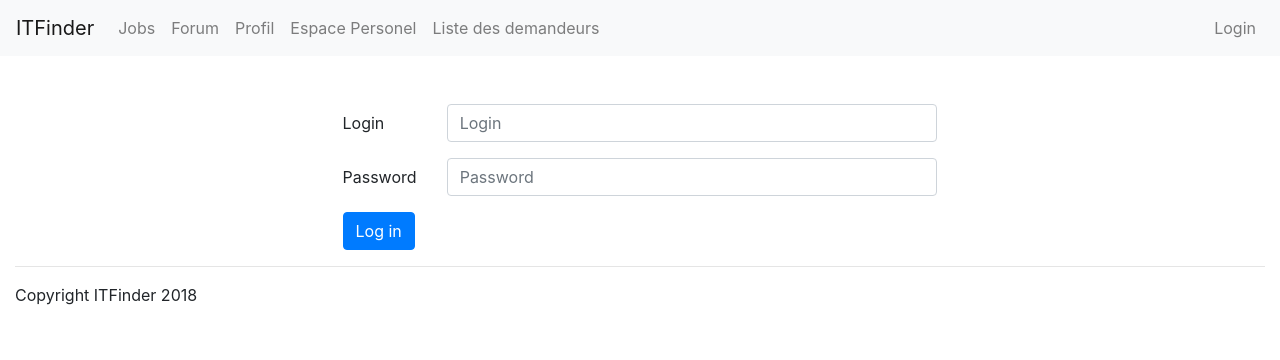
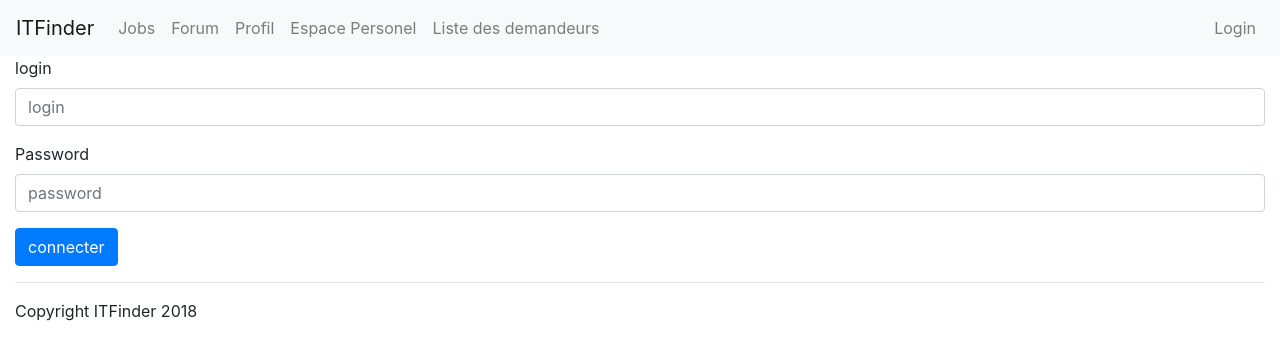
Before and after one commit to msalim23/ITFinder_FrontEnd, an Angular app: page /login in a window 1280 px wide. Shown: the top 360 px of the page. Built offline with nearby package versions, Linux system fonts and the light colour scheme.

Commit message:
on a essayé de login mais ça marche pas

```diff
--- /dev/null
+++ b/src/app/domain/iuser.ts
@@ -0,0 +1,16 @@
+import { IJob } from '../domain/ijob';
+
+export interface IUser {
+  login: string;
+  password: string;
+  nom: string;
+  prenom: string;
+  email: string;
+  cv: string;
+  actif: boolean;
+  candidatures: IJob[];
+  nomEntreprise: string;
+  adresseEntreprise: string;
+  numTel: string;
+  siteWeb: string;
+}
--- a/src/app/header/header.component.ts
+++ b/src/app/header/header.component.ts
@@ -1,6 +1,7 @@
 import { Component, OnInit } from '@angular/core';
-import { IDemandeur } from '../domain/idemandeur';
+import { IUser } from '../domain/iuser';
 import { LoginService } from '../services/login.service';
+import { ILoginInfo } from '../domain/ilogin-info';
 
 @Component({
   selector: 'app-header',
@@ -9,12 +10,24 @@ import { LoginService } from '../services/login.service';
 })
 export class HeaderComponent implements OnInit {
 
-  utilisateur: IDemandeur = {
+  utilisateur: IUser = {
     login: '',
     password: '',
     nom: '',
     prenom: '',
     email: '',
+    cv: '',
+    actif: true,
+    candidatures: [],
+    nomEntreprise: '',
+    adresseEntreprise: '',
+    numTel: '',
+    siteWeb: '',
+  };
+
+  loginInfo: ILoginInfo = {
+    login: '',
+    password: ''
   };
 
   constructor(private _service: LoginService) { }
@@ -23,7 +36,7 @@ export class HeaderComponent implements OnInit {
   }
 
   login() {
-    this._service.login(this.utilisateur);
+    this._service.login(this.loginInfo).subscribe((resp: IUser) => this.utilisateur = resp);
   }
 
 }
--- a/src/app/inscription/inscription.component.ts
+++ b/src/app/inscription/inscription.component.ts
@@ -1,5 +1,5 @@
 import { Component, OnInit } from '@angular/core';
-import { IDemandeur } from '../domain/idemandeur';
+import { IUser } from '../domain/iuser';
 import { Route, Router } from '../../../node_modules/@angular/router';
 import { DemandeursService } from '../services/demandeur.service';
 
@@ -10,12 +10,19 @@ import { DemandeursService } from '../services/demandeur.service';
 })
 export class InscriptionComponent implements OnInit {
 
-  utilisateur: IDemandeur = {
+  utilisateur: IUser = {
     login: '',
     password: '',
     nom: '',
     prenom: '',
     email: '',
+    cv: '',
+    actif: true,
+    candidatures: [],
+    nomEntreprise: '',
+    adresseEntreprise: '',
+    numTel: '',
+    siteWeb: '',
   };
 
   constructor(private _service: DemandeursService, private _router: Router) { }
--- a/src/app/liste-demandeurs/liste-demandeurs.component.ts
+++ b/src/app/liste-demandeurs/liste-demandeurs.component.ts
@@ -1,5 +1,5 @@
 import { Component, OnInit } from '@angular/core';
-import { IDemandeur } from '../domain/idemandeur';
+import { IUser } from '../domain/iuser';
 import { DemandeursService } from '../services/demandeur.service';
 
 @Component({
@@ -9,7 +9,7 @@ import { DemandeursService } from '../services/demandeur.service';
 })
 export class ListeDemandeursComponent implements OnInit {
 
-  utilisateurs: IDemandeur[] ;
+  utilisateurs: IUser[] ;
 
   constructor(private _service: DemandeursService) { }
 
--- a/src/app/login/login.component.html
+++ b/src/app/login/login.component.html
@@ -1,24 +1,15 @@
-<div class="col col-lg-6 mt-5 mx-auto">
-  <form #f="ngForm" (ngSubmit)="login()">
-    <div class="form-group row">
-      <label for="login" class="col-sm-2 col-form-label">Login</label>
-      <div class="col-sm-10">
-        <input type="login" class="form-control" id="login" placeholder="Login">
-      </div>
-    </div>
-    <div class="form-group row">
-      <label for="password" class="col-sm-2 col-form-label">Password</label>
-      <div class="col-sm-10">
-        <input type="password" class="form-control" id="password" placeholder="Password">
-      </div>
-    </div>
+<form #f="ngForm" (ngSubmit)="login()">
 
-    <div class="form-group row">
-      <div class="col-sm-10">
-        <button type="submit" class="btn btn-primary" [routerLink]="['/welcome']" >Log in</button>
-      </div>
-    </div>
-  </form>
+  <div class="form-group">
+    <label for="login">login</label>
+    <input type="text" class="form-control" name="login" id="login"
+        placeholder="login" [(ngModel)]="loginInfo.login" required minlength="3">
+  </div>
 
-
-</div>
+  <div class="form-group">
+    <label for="Password">Password</label>
+    <input type="password" class="form-control" name="Password" id="Password" rows="5"
+          placeholder="password" [(ngModel)]="loginInfo.password">
+  </div>
+  <button type="submit" class="btn btn-primary"> connecter</button>
+</form>
--- a/src/app/login/login.component.ts
+++ b/src/app/login/login.component.ts
@@ -1,8 +1,10 @@
 import { Component, OnInit } from '@angular/core';
 import { LoginService } from '../services/login.service';
 import { Router } from '@angular/router';
-import { IDemandeur } from '../domain/idemandeur';
+import { IUser } from '../domain/iuser';
 import { ILoginInfo } from '../domain/ilogin-info';
+import { Response } from '@angular/http';
+
 
 @Component({
   selector: 'app-login',
@@ -11,12 +13,19 @@ import { ILoginInfo } from '../domain/ilogin-info';
 })
 export class LoginComponent implements OnInit {
 
-  utilisateur: IDemandeur = {
+  utilisateur: IUser = {
     login: '',
     password: '',
     nom: '',
     prenom: '',
     email: '',
+    cv: '',
+    actif: true,
+    candidatures: [],
+    nomEntreprise: '',
+    adresseEntreprise: '',
+    numTel: '',
+    siteWeb: '',
   };
 
 
@@ -25,15 +34,15 @@ export class LoginComponent implements OnInit {
     password: ''
   };
 
-
   constructor(private _service: LoginService, private _router: Router) { }
 
   ngOnInit() {
   }
 
   login() {
-    this._service.login(this.loginInfo).subscribe(resp => this.utilisateur);
+   this._service.login(this.loginInfo).subscribe((resp: IUser) => this.utilisateur = resp);
 
+    // this._router.navigate(['/jobs']);
   }
 
 }
--- a/src/app/services/demandeur.service.ts
+++ b/src/app/services/demandeur.service.ts
@@ -2,7 +2,7 @@ import { Injectable } from '@angular/core';
 import { HttpClient } from '@angular/common/http';
 import { Observable } from 'rxjs';
 import { IJob } from '../domain/ijob';
-import { IDemandeur } from '../domain/idemandeur';
+import { IUser } from '../domain/iuser';
 
 @Injectable({
   providedIn: 'root'
@@ -12,18 +12,18 @@ export class DemandeursService {
   URL = 'http://localhost:8080/demandeurs/';
   constructor(private _Http: HttpClient) { }
 
-  addDemandeur(demandeur: IDemandeur): Observable<any> {
+  addDemandeur(demandeur: IUser): Observable<any> {
     return this._Http.post(this.URL , demandeur);
   }
 
 
-  getDemandeurById(id: string): Observable<IDemandeur> {
-    return this._Http.get<IDemandeur>(this.URL + id);
+  getDemandeurById(id: string): Observable<IUser> {
+    return this._Http.get<IUser>(this.URL + id);
   }
 
 
-  getDemandeurs(): Observable<IDemandeur[]> {
+  getDemandeurs(): Observable<IUser[]> {
 
-     return this._Http.get<IDemandeur[]>(this.URL);
+     return this._Http.get<IUser[]>(this.URL);
 }
 }
--- a/src/app/services/login.service.ts
+++ b/src/app/services/login.service.ts
@@ -2,7 +2,9 @@ import { Injectable } from '@angular/core';
 import { HttpClient } from '@angular/common/http';
 import { Observable } from 'rxjs';
 import { ILoginInfo } from '../domain/ilogin-info';
-import { IDemandeur } from '../domain/idemandeur';
+import { IUser } from '../domain/iuser';
+import { Response } from '@angular/http';
+
 
 @Injectable({
   providedIn: 'root'
```
Also changed, not shown: src/app/domain/idemandeur.ts (deleted, +0 -7 lines).
